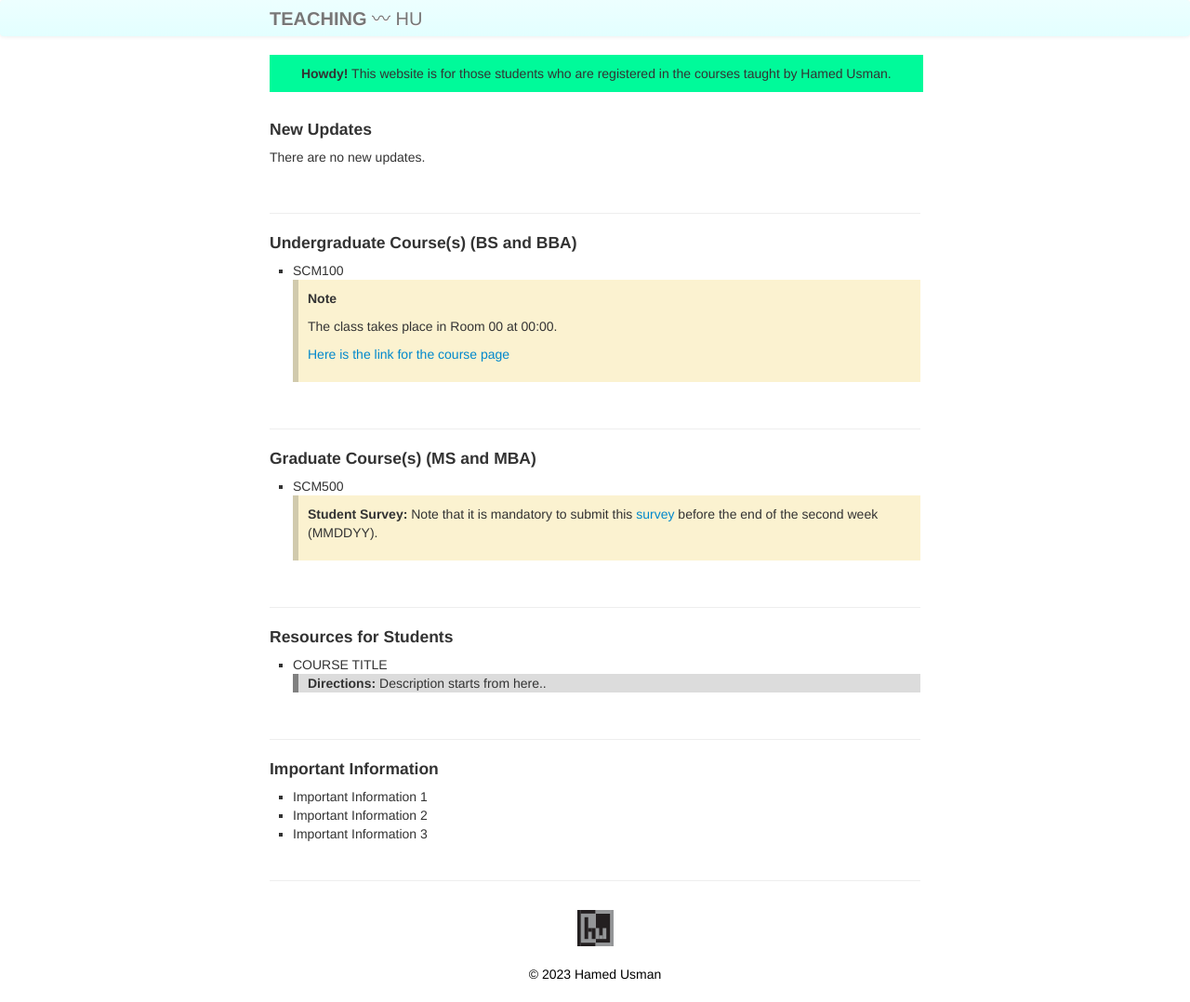
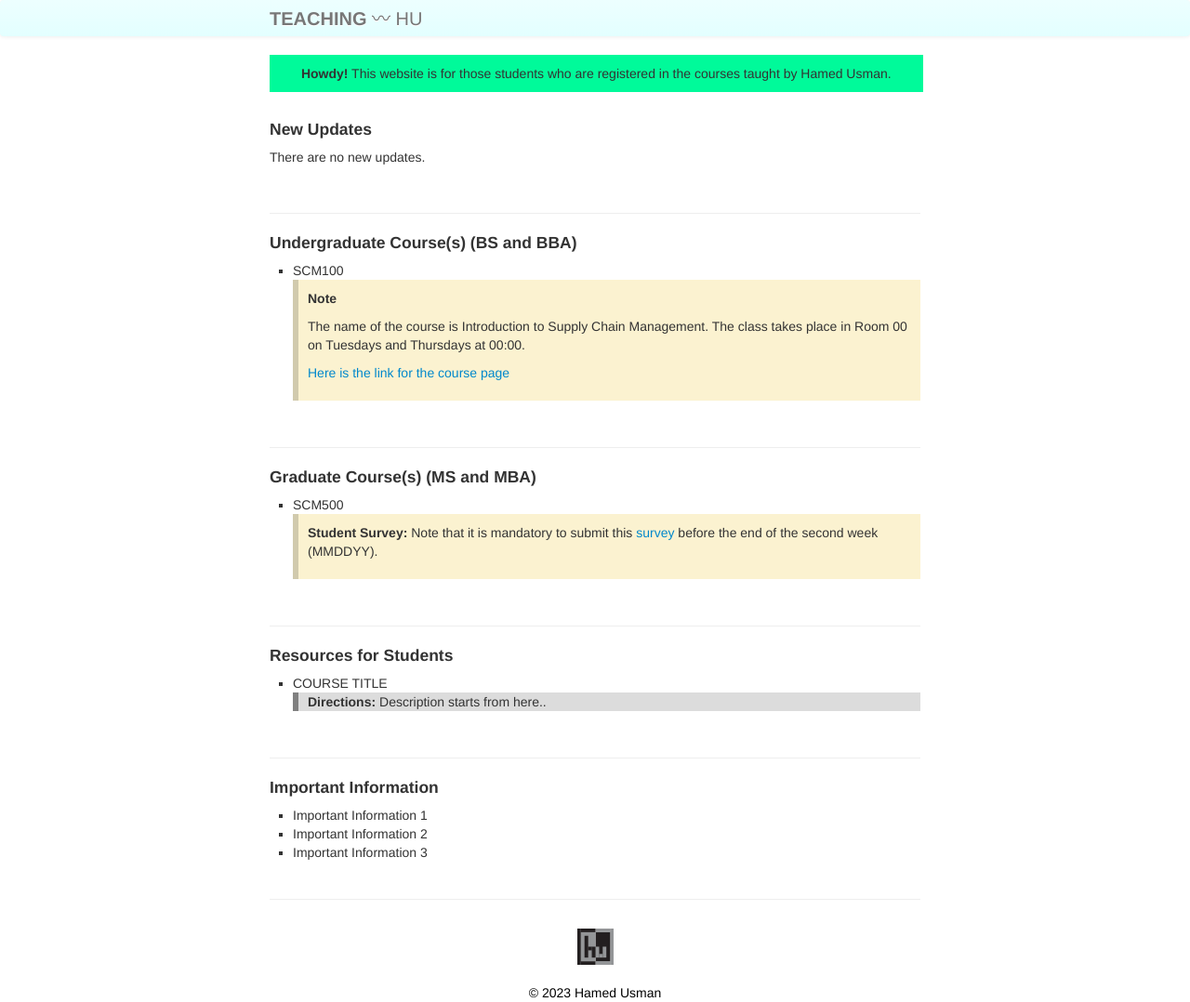
Before and after one commit to 101scm/101scm.github.io, a Jekyll site: the page built from index.md, in a window 1280 px wide. Shown: the whole page at 93% size. Built offline with Jekyll 4.4.1, drawn with Linux system fonts in a browser that asks for light colours.

Commit message:
Update index.md

```diff
--- a/index.md
+++ b/index.md
@@ -21,7 +21,7 @@ keywords: operations management, supply chain management, logistics
 <li>SCM100</li>
 <!--<p>There are no new updates.</p>-->
 <div class="note"><p><strong>Note</strong></p>
-  <p>The class takes place in Room 00 at 00:00.</p>
+  <p>The name of the course is Introduction to Supply Chain Management. The class takes place in Room 00 on Tuesdays and Thursdays at 00:00.</p>
   <p><a href="https://www.google.com">Here is the link for the course page</a></p></div>
 </ul>
 
```
